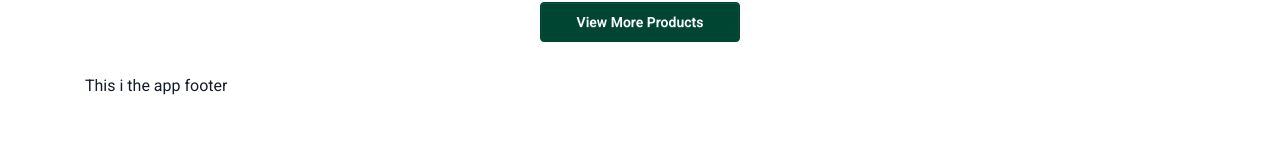
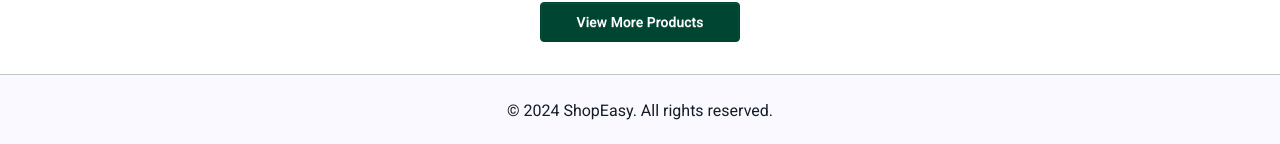
Before and after one commit to ayoub-jabiri/shop-easy, a Next.js app: page / in a window 1280 px wide. Shown: the part 1606-1750 px from the top of the page. Before the commit the page ends 1704 px from the top, so only its background shows below. Built offline with nearby package versions, Linux system fonts and the light colour scheme.

Commit message:
Finished the app footer

```diff
--- a/app/_components/layout/AppFooter.tsx
+++ b/app/_components/layout/AppFooter.tsx
@@ -1,8 +1,8 @@
 export default function AppFooter() {
     return (
-        <footer>
+        <footer className="bg-(--background-color) text-center py-6 border-t border-[#BEC9C2]">
             <div className="container">
-                <h1>This i the app footer</h1>
+                <p>© 2024 ShopEasy. All rights reserved.</p>
             </div>
         </footer>
     );
```
